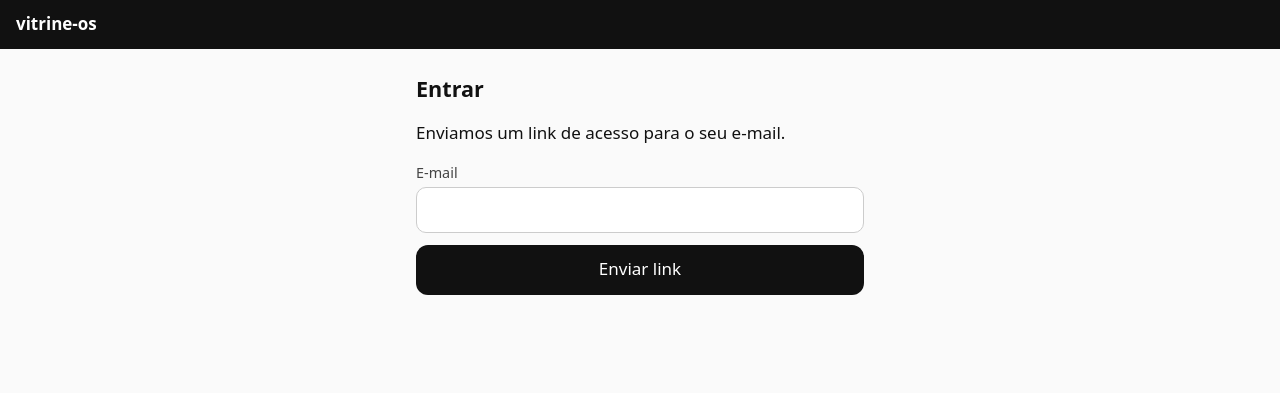
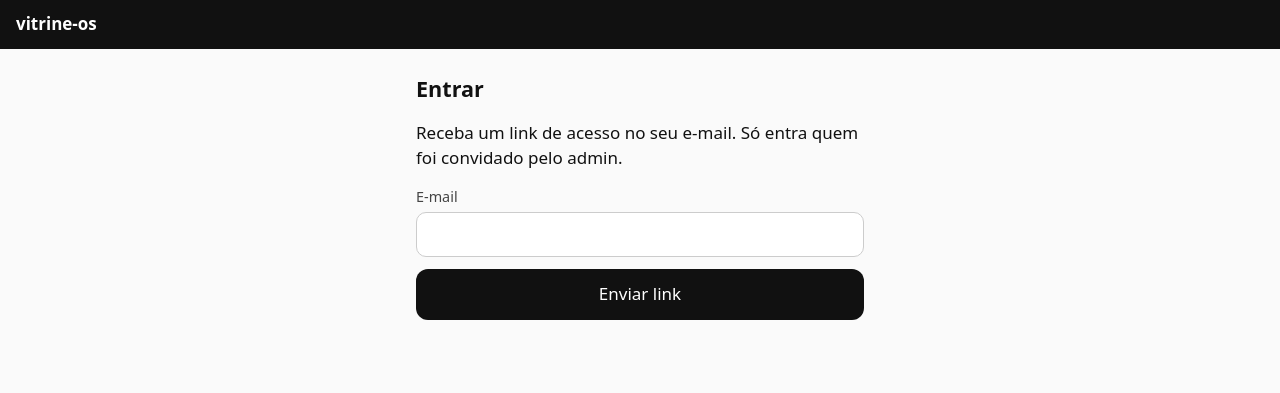
Before and after one commit to danielalvesalmeida/vitrine-os-web, a plain HTML site: page index.html in a window 1280 px wide. Drawn offline with Linux system fonts and the light colour scheme.

Commit message:
vitrine: texto da tela de login
Co-Authored-By: Claude Opus 5.5 <noreply@anthropic.com>
Claude-Session: https://claude.ai/code/session_01UmciBxczWHrAdXD4iEREm2

```diff
--- a/index.html
+++ b/index.html
@@ -19,7 +19,7 @@
 
   <section id="tela-login" hidden>
     <h1>Entrar</h1>
-    <p>Enviamos um link de acesso para o seu e-mail.</p>
+    <p>Receba um link de acesso no seu e-mail. Só entra quem foi convidado pelo admin.</p>
     <label>E-mail <input id="login-email" type="email" autocomplete="email" inputmode="email"></label>
     <button id="btn-login" class="primario">Enviar link</button>
     <p id="login-msg" class="msg"></p>
```
